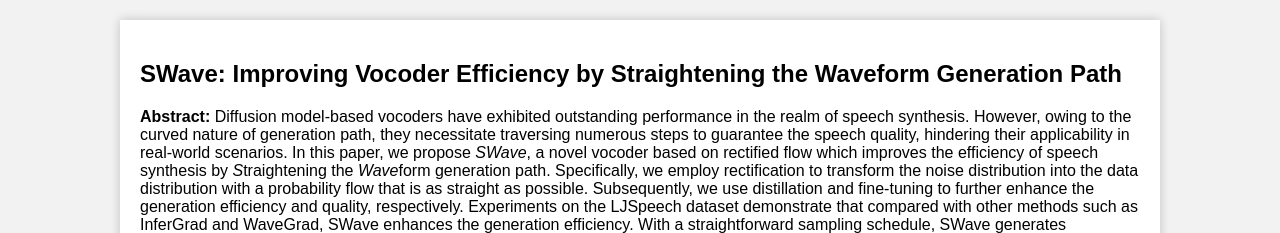
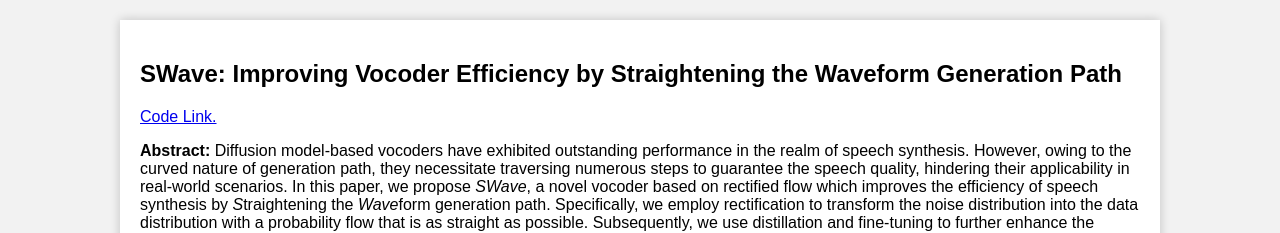
Before and after one commit to swave-demo/swave-demo.github.io, a plain HTML site: page index.html in a window 1280 px wide. Shown: the top 233 px of the page. Drawn offline with Linux system fonts and the light colour scheme.

Commit message:
delete conference info

```diff
--- a/index.html
+++ b/index.html
@@ -143,9 +143,9 @@
                 <h1>SWave: Improving Vocoder Efficiency by Straightening the Waveform Generation Path</h1>
             </header>
         </article>
-<!--         <div>
-            <p>Anonymous submission to ICME 2024. <a href="https://github.com/swave-demo/swave.git">Code Link.</a> </p>
-        </div> -->
+        <div>
+            <p><a href="https://github.com/swave-demo/swave.git">Code Link.</a> </p>
+        </div>
         <div>
             <p><b>Abstract:</b> Diffusion model-based vocoders have exhibited outstanding performance in the realm of
                 speech synthesis. However, owing to the curved nature of generation path, they necessitate traversing
```
